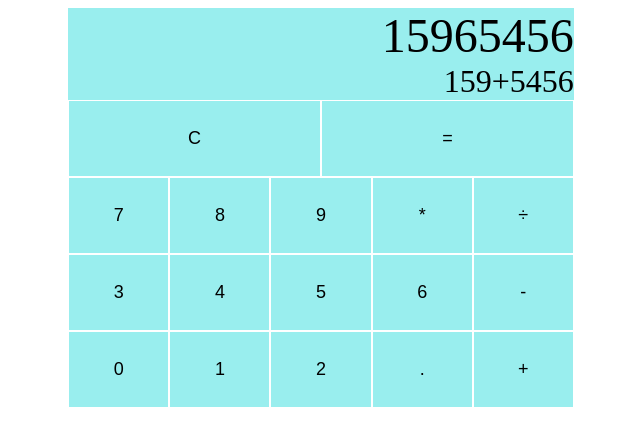
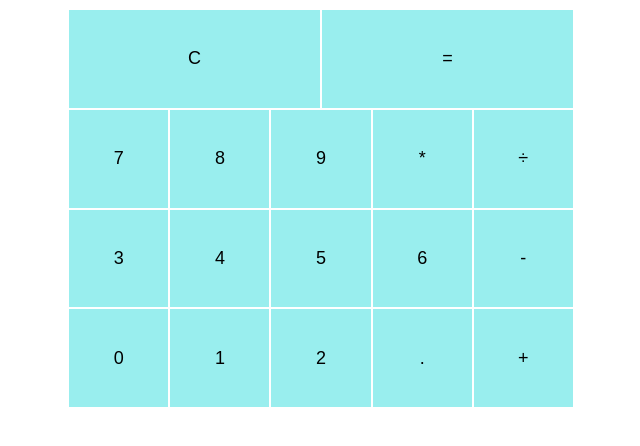
Before and after one commit to BigR0b/calculator, a plain HTML site: page calculator.html in a window 1280 px wide. Shown: the whole page, without its empty margins (319-959 px from the left). Drawn offline with Linux system fonts and the light colour scheme.

Commit message:
Add starter code for js part of calculator

```diff
--- a/calculator.html
+++ b/calculator.html
@@ -9,35 +9,35 @@
 </head>
 <body>
         <container>
-            <div id="result">15965456</div>
-            <div id="input">159+5456</div>
+            <div id="result"></div>
+            <div id="input"></div>
             <div class="rows row1">
-                <button class="clear">C</button>
-                <button class="calcSolve">=</button>
+                <button class="clear" value="clear">C</button>
+                <button class="calcSolve" value="=">=</button>
 
             </div>
             <div class="rows row2">
-                <button class="number" >7</button>
-                <button class="number" >8</button>
-                <button class="number" >9</button>
-                <button class="operator">*</button>
-                <button class="operator">÷</button>
+                <button class="number" value="7" >7</button>
+                <button class="number" value="8">8</button>
+                <button class="number" value="9">9</button>
+                <button class="operator" value="*">*</button>
+                <button class="operator" value="÷">÷</button>
 
             </div>
             <div class="rows row3">
-                <button class="number" >3</button>
-                <button class="number" >4</button>
-                <button class="number" >5</button>
-                <button class="number" >6</button>
-                <button class="operator">-</button>
+                <button class="number" value="3">3</button>
+                <button class="number" value="4">4</button>
+                <button class="number" value="5">5</button>
+                <button class="number" value="6">6</button>
+                <button class="operator" value="-">-</button>
 
             </div>
             <div class="rows row4">
-                <button class="number" >0</button>
-                <button class="number" >1</button>
-                <button class="number" >2</button>
-                <button class="decimal" >.</button>
-                <button class="operator">+</button>
+                <button class="number" value="0">0</button>
+                <button class="number" value="1">1</button>
+                <button class="number" value="2">2</button>
+                <button class="decimal" value="." >.</button>
+                <button class="operator" value="+">+</button>
 
             </div>
         </container>
--- a/script.js
+++ b/script.js
@@ -1,13 +1,34 @@
-const add = (a,b) => a + b;
-const subtract = (a,b) => a - b;
-const multiply =  (a,b) => a * b;
-const divide = (a,b) => a / b;
-
-const operate  = (operator, num1, num2) => {
-    return operator(num1, num2);
+const add = (a, b) => a + b;
+const subtract = (a, b) => a - b;
+const multiply = (a, b) => a * b;
+const divide = (a, b) => a / b;
+let input = "";
+const operate = (operator, num1, num2) => {
+  return operator(num1, num2);
+};
+const calcInput = document.getElementById("input");
+const calcDisplay = document.getElementById("result");
+const numBtns = document.getElementsByClassName("number");
+const clearBtn = document.querySelector(".clear");
+const equalBtn = document.querySelector(".calcSolve");
+const operatorBtn = document.querySelectorAll(".operator");
+// Number inputs
+calcInput.textContent = "";
+for (let i = 0; i < numBtns.length; i++) {
+  numBtns[i].addEventListener("click", function () {
+    calcInput.textContent += numBtns[i].value;
+    input += numBtns[i].value;
+  });
 }
 
-const calcDisplay = document.getElementById('displayNum');
-const numButtons = document.getElementsByClassName('calcNum');
+// Clear button
+clearBtn.addEventListener("click", function () {
+  calcInput.textContent = "";
+  calcDisplay.textContent = "";
+  input = "";
+});
 
-const zeroBtn = document.getElementById('zero')
+// Equal button
+// equalButton.addEventListener("click", function(){
+//     operate()
+// })
--- a/style.css
+++ b/style.css
@@ -26,9 +26,13 @@ button {
   text-align: right;
   background-color: rgb(153, 238, 238);
   font-size: 3em;
+  padding-right: 10px;
+  word-wrap: break-word;
 }
 #input {
-  font-size: 2em;
+  height: auto;
+  border-top: 1px solid white;
+  font-size: 1.5em;
 }
 .rows {
   background-color: beige;
```
